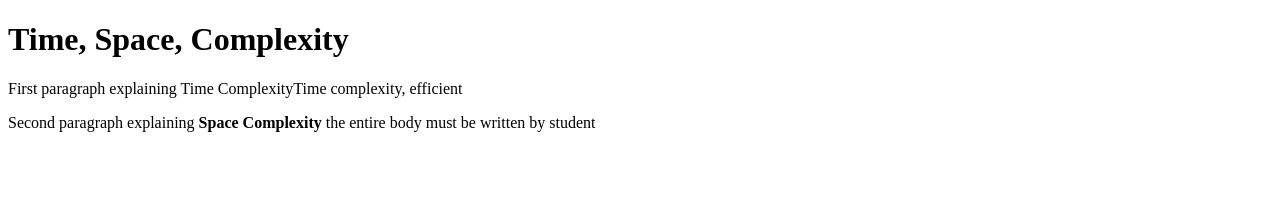
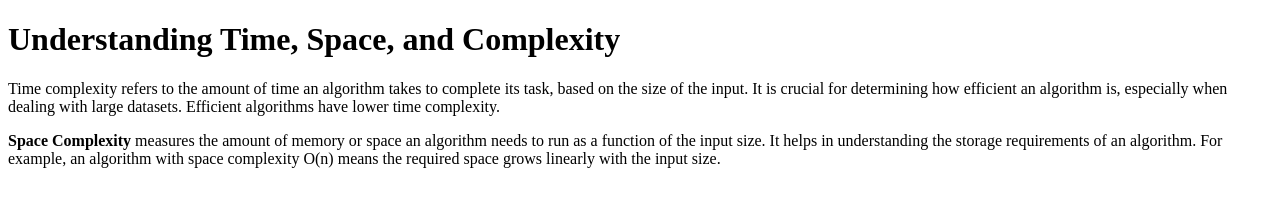
Before and after one commit to acciojob/time-and-space-complexity-suresh-skj, a website: page main.html in a window 1280 px wide. Drawn offline with Linux system fonts and the light colour scheme.

Commit message:
created a submission

```diff
--- a/main.html
+++ b/main.html
@@ -1,18 +1,21 @@
 <!DOCTYPE html>
+<html lang="en">
+<head>
+    <meta charset="UTF-8">
+    <meta name="viewport" content="width=device-width, initial-scale=1.0">
+    <title>Time and Space Complexity</title>
+</head>
+<body>
 
-<html>
+    <h1>Understanding Time, Space, and Complexity</h1>
 
-<head>
-	<link rel="stylesheet" href="styles.css">
-</head>
+    <p>
+        Time complexity refers to the amount of time an algorithm takes to complete its task, based on the size of the input. It is crucial for determining how efficient an algorithm is, especially when dealing with large datasets. Efficient algorithms have lower time complexity.
+    </p>
 
-<body>
-	<h1>Time, Space, Complexity</h1>
-	<P>First paragraph explaining Time ComplexityTime complexity, efficient</P>
-	<p>Second paragraph explaining<b> Space Complexity</b> the entire body must be written by student </p>
-    <script type="text/javascript" src="./script.js">
-</script>
+    <p>
+        <b>Space Complexity</b> measures the amount of memory or space an algorithm needs to run as a function of the input size. It helps in understanding the storage requirements of an algorithm. For example, an algorithm with space complexity O(n) means the required space grows linearly with the input size.
+    </p>
 
 </body>
-
 </html>
```
